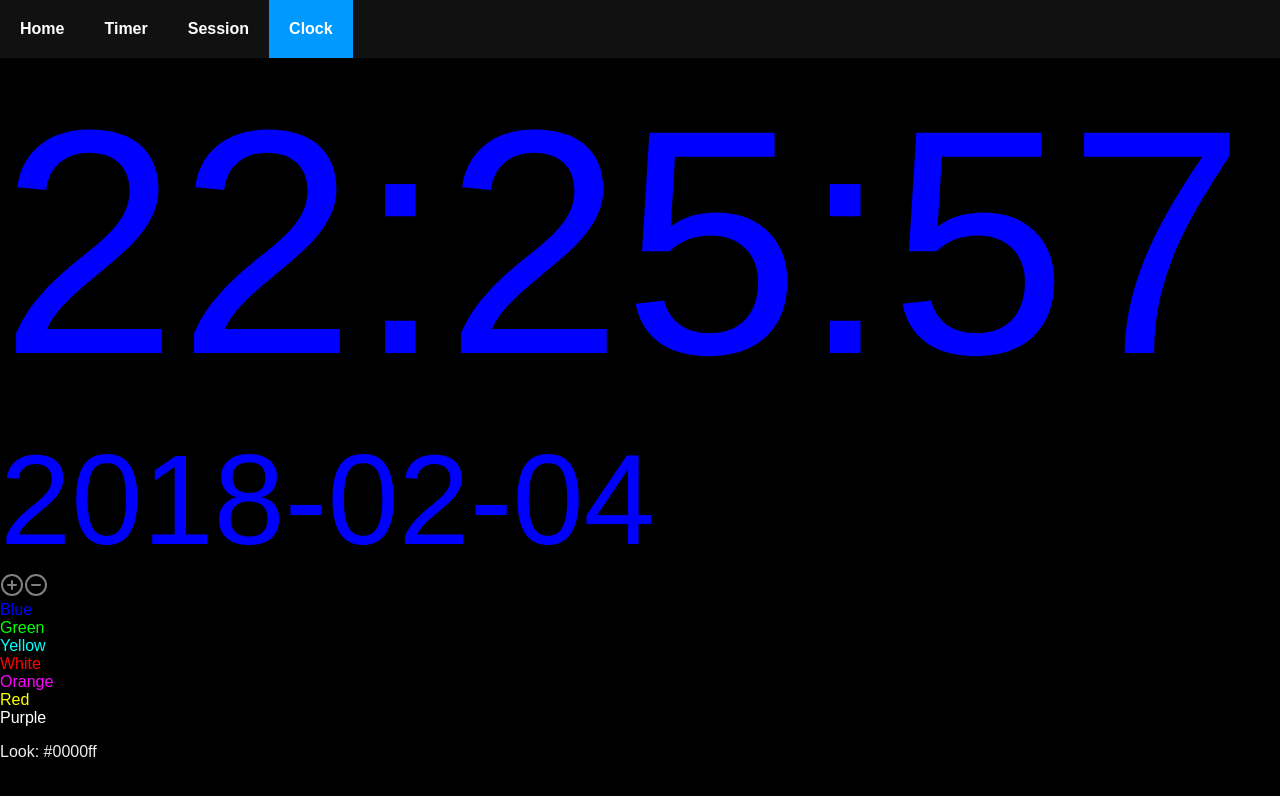
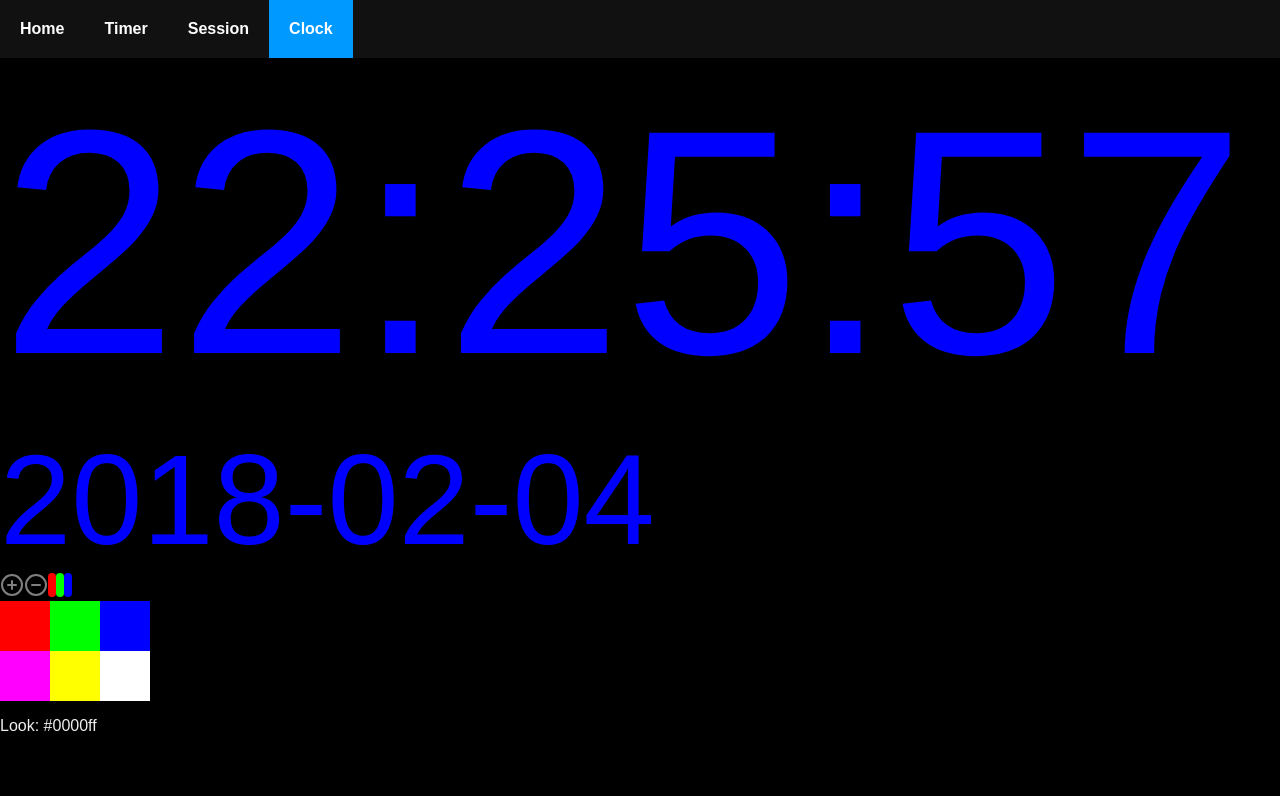
Before and after one commit to jgorman/darkest-night-clock-react-js, a React (Create React App) app: page /#/clock in a window 1280 px wide. Shown: the top 796 px of the page. Built offline with nearby package versions, Linux system fonts and the light colour scheme.

Commit message:
Color grid.

```diff
--- a/src/Clock.js
+++ b/src/Clock.js
@@ -5,6 +5,7 @@ import Colors from "./Colors";
 import Alert from "./Alert";
 import plusCircle from "./plus-circle.svg";
 import minusCircle from "./minus-circle.svg";
+import colors from "./colors.svg";
 import {formatColor} from "./utils";
 
 class Clock extends Component {
@@ -72,6 +73,7 @@ class Clock extends Component {
         <div>
           <img onClick={this.brighterClick} src={plusCircle} className="controls" alt="Brighter" />
           <img onClick={this.dimmerClick} src={minusCircle} className="controls" alt="Dimmer" />
+          <img onClick={this.dimmerClick} src={colors} className="controls" alt="Colors" />
           <Colors click={this.colorClick}></Colors>
           <Alert>{color}</Alert>
         </div>
--- a/src/Colors.js
+++ b/src/Colors.js
@@ -12,9 +12,10 @@ class Color extends Component {
   //   );
   // }
 
+    const color = formatColor(this.props.color);
     return (
-      <div onClick={() => { this.props.click(this.props.color) } }
-           style={{ color: formatColor(this.props.color) }}>
+      <div className="color" onClick={() => { this.props.click(this.props.color) } }
+           style={{ background: color }}>
         {this.props.children}
       </div>
     );
@@ -25,14 +26,13 @@ class Color extends Component {
 class Colors extends Component {
   render() {
     return (
-      <div>
-        <Color click={this.props.click} color={[  0,   0, 255]}>Blue</Color>
-        <Color click={this.props.click} color={[  0, 255,   0]}>Green</Color>
-        <Color click={this.props.click} color={[  0, 255, 255]}>Yellow</Color>
-        <Color click={this.props.click} color={[255,   0,   0]}>White</Color>
-        <Color click={this.props.click} color={[255,   0, 255]}>Orange</Color>
-        <Color click={this.props.click} color={[255, 255,   0]}>Red</Color>
-        <Color click={this.props.click} color={[255, 255, 255]}>Purple</Color>
+      <div className="colors">
+        <Color click={this.props.click} color={[0xff, 0x00, 0x00]}></Color>
+        <Color click={this.props.click} color={[0x00, 0xff, 0x00]}></Color>
+        <Color click={this.props.click} color={[0x00, 0x00, 0xff]}></Color>
+        <Color click={this.props.click} color={[0xff, 0x00, 0xff]}></Color>
+        <Color click={this.props.click} color={[0xff, 0xff, 0x00]}></Color>
+        <Color click={this.props.click} color={[0xff, 0xff, 0xff]}></Color>
       </div>
     );
   }
--- a/src/index.css
+++ b/src/index.css
@@ -34,3 +34,10 @@ div.clock-date {
   color: blue;
   font-size: 10vw;
 }
+
+div.colors {
+  display: grid;
+  grid-template-columns: 1fr 1fr 1fr;
+  width: 150px;
+  height: 100px;
+}
```
Also changed, not shown: src/colors.svg (added).
